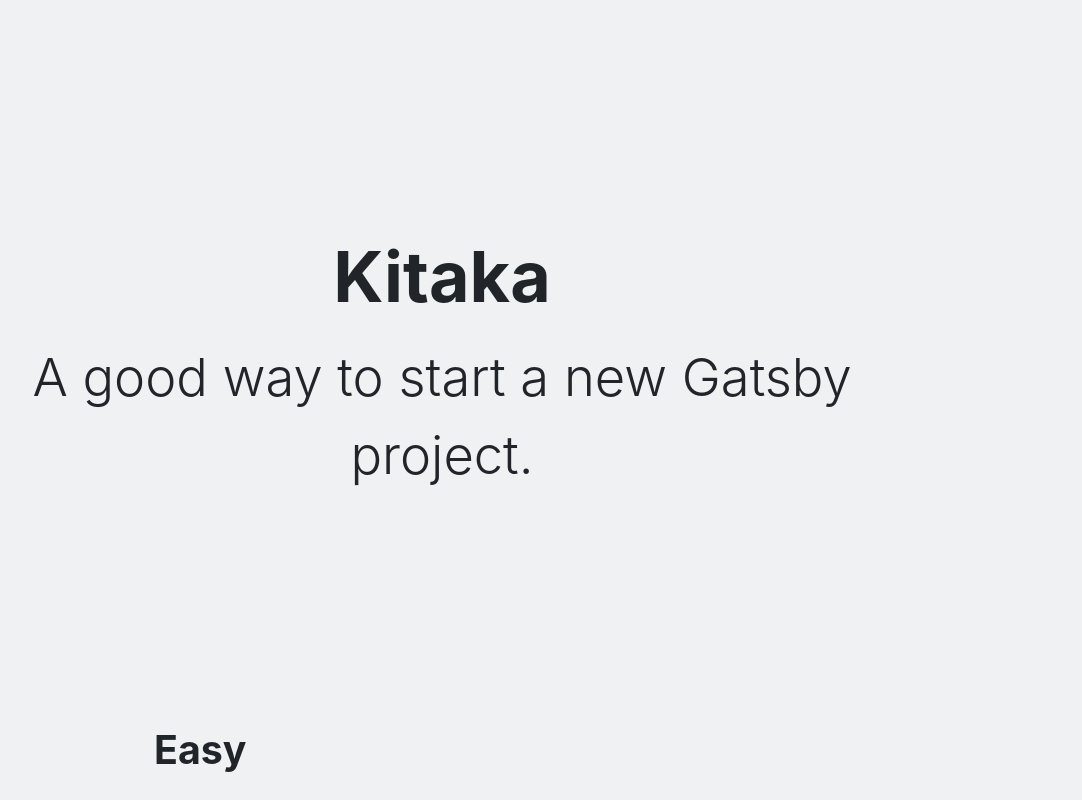
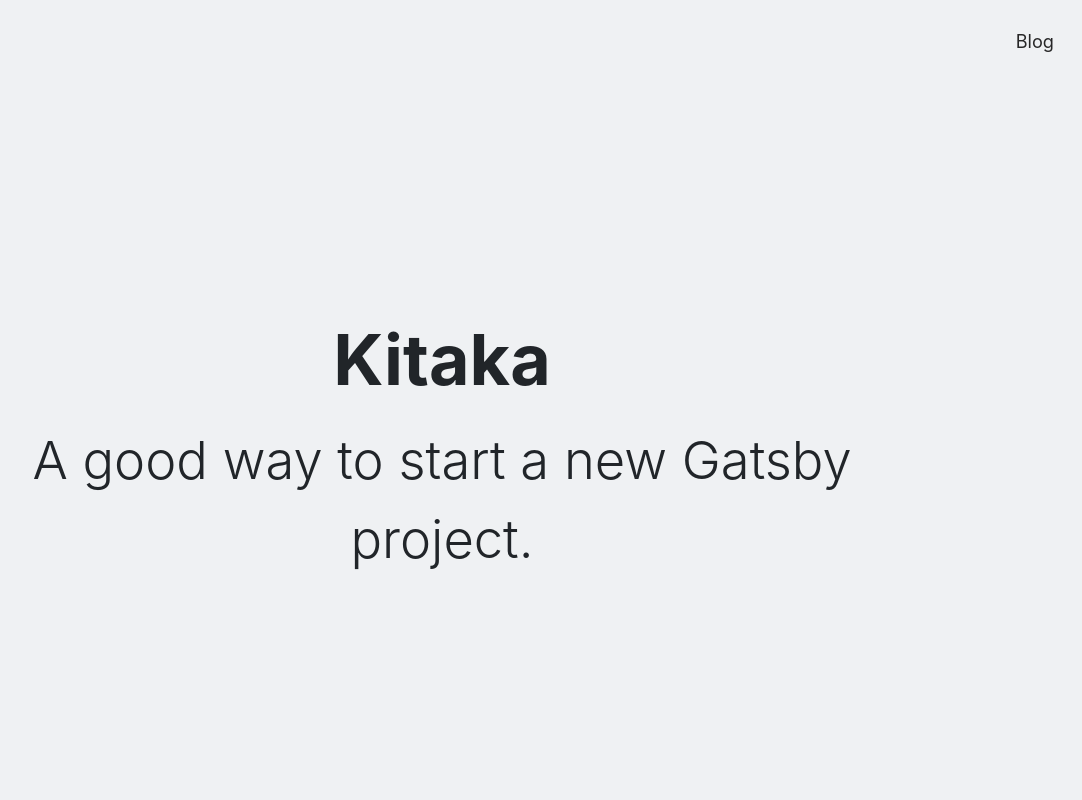
Before and after one commit to dnlzrgz/gatsby-kitaka, a Gatsby site: page / in a window 1280 px wide. Shown: the top 800 px of the page, without its empty margins (198-1280 px from the left). Built offline with nearby package versions, Linux system fonts and the light colour scheme; Gatsby itself is replaced by a stand-in of ours.

Commit message:
add Nav component for navigation

```diff
--- a/src/components/layout/Layout.js
+++ b/src/components/layout/Layout.js
@@ -1,6 +1,7 @@
 import React, { Fragment } from 'react';
 import PropTypes from 'prop-types';
 
+import Nav from '../nav/Nav';
 import Footer from '../footer/Footer';
 
 import styles from './layout.module.scss';
@@ -8,6 +9,7 @@
 const Layout = ({ children }) => {
   return (
     <Fragment>
+      <Nav />
       <main className={styles.root}>{children}</main>
       <Footer />
     </Fragment>
--- /dev/null
+++ b/src/components/nav/Nav.js
@@ -0,0 +1,21 @@
+import React from 'react';
+import { Link } from 'gatsby';
+
+import styles from './nav.module.scss';
+
+const Nav = () => {
+  return (
+    <header className={styles.root}>
+      <div className={styles.logo}>
+        <Link to="/" activeStyle={{ display: 'none' }}>
+          Home
+        </Link>
+      </div>
+      <Link to="/blog/" activeStyle={{ display: 'none' }}>
+        Blog
+      </Link>
+    </header>
+  );
+};
+
+export default Nav;
--- /dev/null
+++ b/src/components/nav/nav.module.scss
@@ -0,0 +1,20 @@
+@import '../../styles/vars.scss';
+
+.root {
+  background-color: $white;
+  display: grid;
+  grid-template-columns: repeat(2, 1fr);
+  grid-template-rows: 1fr;
+  padding: 1.75rem;
+
+  & > a {
+    margin-left: auto;
+    color: $black;
+  }
+}
+
+.logo {
+  & > a {
+    color: $black;
+  }
+}
```
